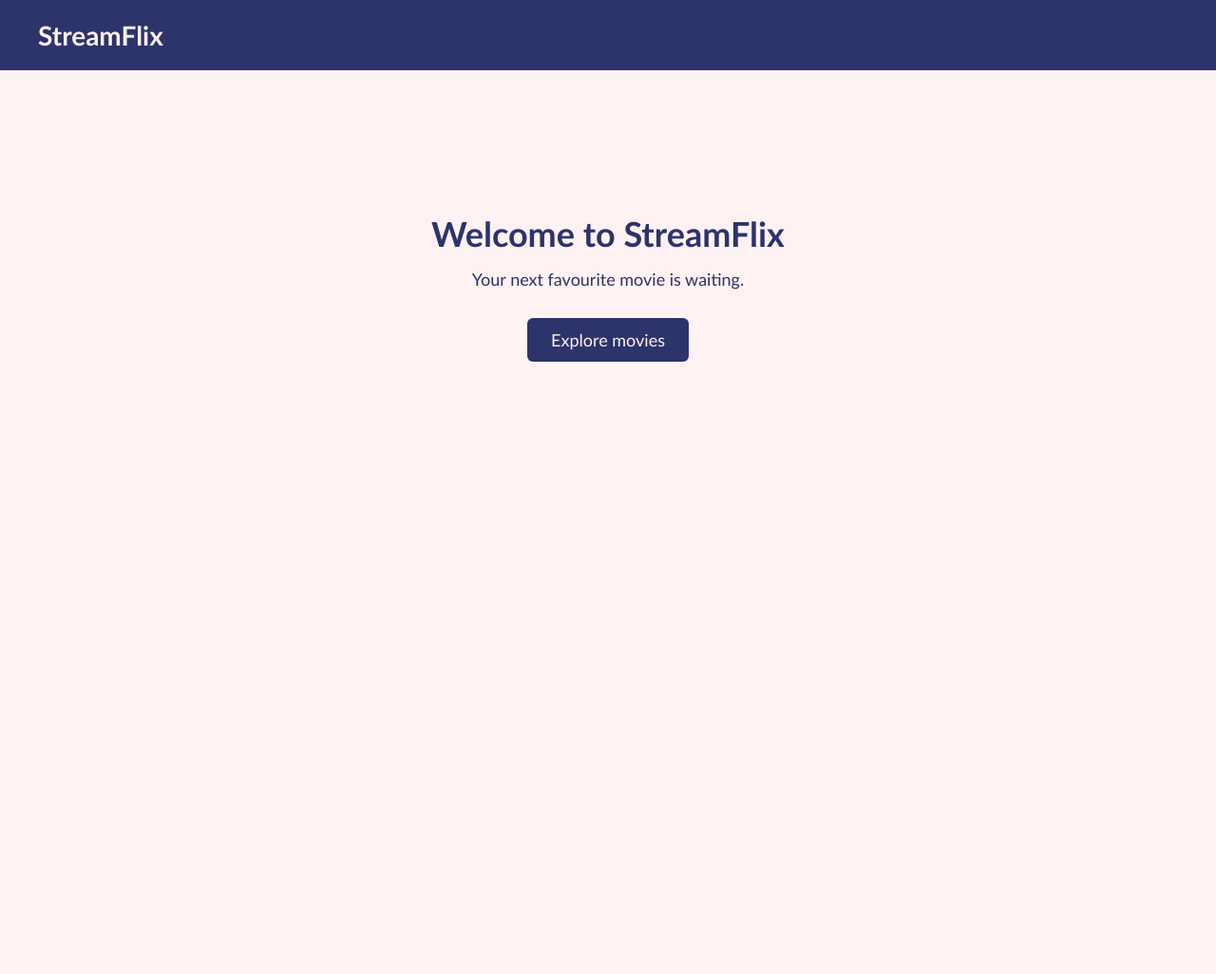
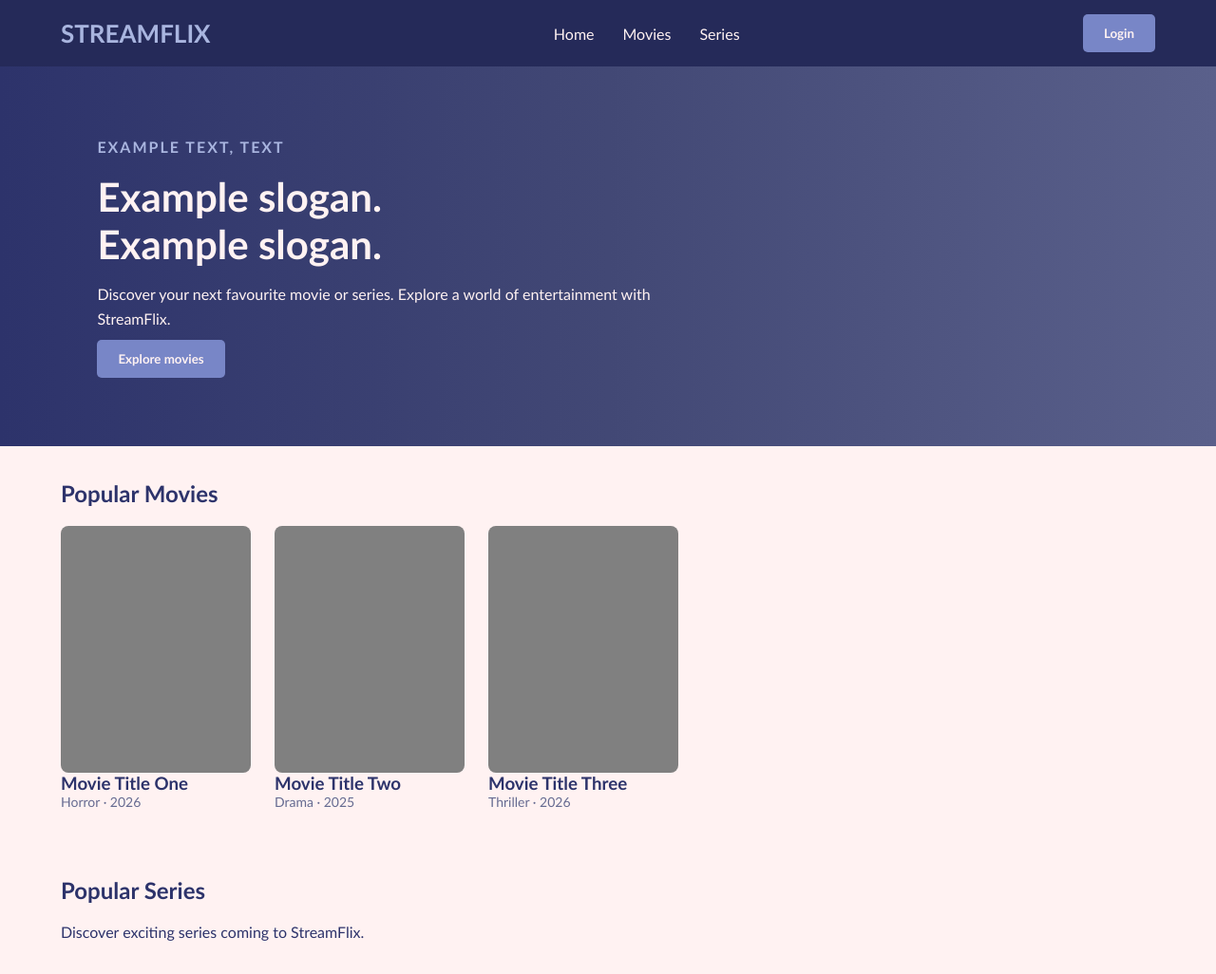
Before and after one commit to Aynur17/StreamFlix, a Spring Boot app: page / in a window 1280 px wide. Shown: the whole page at 95% size. Before the commit the page ends 381 px from the top, so only its background shows below. Run offline with Spring Boot 4, Linux system fonts and the light colour scheme.

Commit message:
Improved home page structure and design

```diff
--- a/demo/src/main/resources/static/css/style.css
+++ b/demo/src/main/resources/static/css/style.css
@@ -8,47 +8,125 @@
 
 body {
     /*font-family: "Trebuchet MS", Arial, sans-serif;*/
+    margin: 0;
+    background-color: #2D336B;
+    color: #FFF2F2;
+}
+
+header {
+    display: flex;
+    align-items: center;
+    justify-content: space-between;
+    padding: 15px 5%;
+    background-color: #252A59;
+}
+
+.logo {
+    color: #A9B5DF;
+    font-size: 26px;
+}
+
+nav {
+    display: flex;
+    gap: 30px;
+}
+
+nav a {
+    color: #FFF2F2;
+    text-decoration: none;
+    transition: color 0.3s ease;
+}
+
+nav a:hover {
+    color: #A9B5DF;
+}
+
+button {
+    background-color: #7886C7;
+    color: #FFF2F2;
+    border: none;
+    padding: 12px 22px;
+    border-radius: 5px;
+    cursor: pointer;
+    font-weight: bold;
+    transition: background-color 0.3s ease;
+}
+
+button:hover {
+    background-color: #A9B5DF;
+    color: #2D336B;
+}
+
+.hero {
+    min-height: 400px;
+    display: flex;
+    align-items: center;
+    padding: 60px 8%;
+    background: linear-gradient(
+        90deg,
+        #2D336B,
+        #424875,
+        #5A608B
+    );
+}
+
+.hero-content {
+    max-width: 600px;
+}
+
+.hero h2 {
+    font-size: 42px;
+    margin: 15px 0;
+    color: #FFF2F2;
+}
+
+.hero p {
+    line-height: 1.6;
+    color: #FFF2F2;
+    margin-bottom: 10px;
+}
+
+.subtitle {
+    color: #A9B5DF !important;
+    font-weight: bold;
+    letter-spacing: 2px;
+}
+
+.catalogue {
+    padding: 35px 5%;
     background-color: #FFF2F2;
     color: #2D336B;
 }
 
-header {
-    background-color: #2D336B;
-    color: #FFF2F2;
-    padding: 20px 40px;
+.catalogue h2 {
+    margin-bottom: 20px;
 }
 
-header h1 {
-    font-size: 28px;
-    font-weight: bolder;
+.movie-list {
+    display: flex;
+    gap: 25px;
+    flex-wrap: wrap;
 }
 
-main {
-    text-align: center;
-    padding: 150px 20px;
+.movie-card {
+    width: 200px;
 }
 
-main h2 {
-    font-size: 36px;
-    margin-bottom: 15px;
+.movie-image {
+    height: 260px;
+    border-radius: 8px;
+    background: grey;
 }
 
-main p {
-    font-size: 18px;
-    margin-bottom: 30px;
+.movie-two {
+    background: grey;
 }
 
-/* Button */
-button {
-    background-color: #2D336B;
-    color: #FFF2F2;
-    border: none;
-    padding: 12px 25px;
-    font-size: 18px;
-    border-radius: 6px;
-    cursor: pointer;
+.movie-three {
+    background: grey;
 }
 
-button:hover {
-    background-color: #424987;
+.movie-card p {
+    color: #666B91;
+    font-size: 14px;
 }
--- a/demo/src/main/resources/static/index.html
+++ b/demo/src/main/resources/static/index.html
@@ -13,15 +13,66 @@
 <body>
 
 <header>
-    <h1>StreamFlix</h1>
+    <h1 class="logo">STREAMFLIX</h1>
+
+    <nav>
+        <a href="index.html">Home</a>
+        <a href="#movies">Movies</a>
+        <a href="#series">Series</a>
+    </nav>
+
+    <button class="login-button">Login</button>
 </header>
 
 <main>
-    <h2>Welcome to StreamFlix</h2>
 
-    <p>Your next favourite movie is waiting.</p>
+    <div class="hero">
+        <div class="hero-content">
+            <p class="subtitle">EXAMPLE TEXT, TEXT</p>
 
-    <button>Explore movies</button>
+            <h2>Example slogan.<br>
+                Example slogan.</h2>
+
+            <p>
+                Discover your next favourite movie or series.
+                Explore a world of entertainment with StreamFlix.
+            </p>
+
+            <button id="explore-button">Explore movies</button>
+        </div>
+    </div>
+
+    <div class="catalogue" id="movies">
+        <h2>Popular Movies</h2>
+
+        <div class="movie-list">
+
+            <div class="movie-card">
+                <div class="movie-image movie-one"></div>
+                <h3>Movie Title One</h3>
+                <p>Horror · 2026</p>
+            </div>
+
+            <div class="movie-card">
+                <div class="movie-image movie-two"></div>
+                <h3>Movie Title Two</h3>
+                <p>Drama · 2025</p>
+            </div>
+
+            <div class="movie-card">
+                <div class="movie-image movie-three"></div>
+                <h3>Movie Title Three</h3>
+                <p>Thriller · 2026</p>
+            </div>
+
+        </div>
+    </div>
+
+    <div class="catalogue" id="series">
+        <h2>Popular Series</h2>
+        <p>Discover exciting series coming to StreamFlix.</p>
+    </div>
+
 </main>
 
 <script src="js/app.js"></script>
--- a/demo/src/main/resources/static/js/app.js
+++ b/demo/src/main/resources/static/js/app.js
@@ -1 +1,12 @@
 console.log("Welcome to StreamFlix!");
+
+const exploreButton = document.getElementById("explore-button");
+
+const movieCatalogue = document.getElementById("movies");
+
+// When the Explore movies button is clicked, it should scroll down
+exploreButton.addEventListener("click", function() {
+    movieCatalogue.scrollIntoView({
+        behavior: "smooth"
+    });
+});
```
Also changed, not shown: 5 other files.
